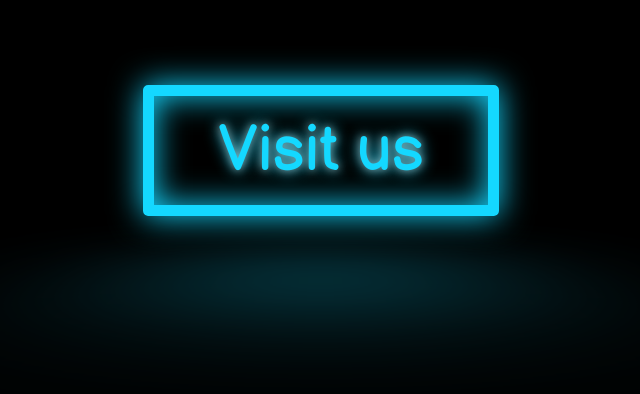
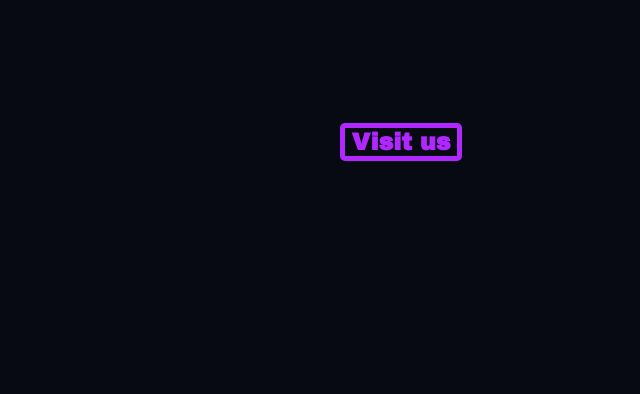
Before and after one commit to kongnoun/neonbutton.github.io, a plain HTML site: page index.html in a window 1280 px wide. Shown: the part 258-652 px from the top of the page, without its empty margins (239-879 px from the left). Drawn offline with Linux system fonts and the light colour scheme; a web font is replaced by a local one.

Commit message:
Add files via upload

```diff
--- a/index.html
+++ b/index.html
@@ -3,18 +3,20 @@
 <head>
     <meta charset="UTF-8">
     <meta name="viewport" content="width=device-width, initial-scale=1.0">
-    <title>Neon button effect Mora</title>
+    <title>Animation learning</title>
 
-    <!-- Link related for fonts and stylesheets -->
+    <!-- all related link -->
     <link rel="stylesheet" href="style.css">
 
-    <!-- google font -->
+    <!-- font related -->
     <link rel="preconnect" href="https://fonts.googleapis.com">
     <link rel="preconnect" href="https://fonts.gstatic.com" crossorigin>
-    <link href="https://fonts.googleapis.com/css2?family=Archivo+Black&family=Balsamiq+Sans:ital,wght@0,400;0,700;1,400;1,700&family=Jersey+15&family=Kalam:wght@300;400;700&family=Noto+Sans:ital,wght@0,100..900;1,100..900&family=Righteous&family=Teko:wght@300..700&display=swap" rel="stylesheet">
-
+    <link href="https://fonts.googleapis.com/css2?family=Archivo+Black&family=Jersey+15&family=Kalam:wght@300;400;700&family=Noto+Sans:ital,wght@0,100..900;1,100..900&family=Righteous&family=Teko:wght@300..700&display=swap" rel="stylesheet">
 </head>
 <body>
-    <a href="https://cost.uc.edu.kh" class="neon-button">Visit us</a>
+    <div class="container">
+        <button class="button">Visit us</button>
+      </div>
+
 </body>
 </html>
--- a/style.css
+++ b/style.css
@@ -1,9 +1,14 @@
-/* Declare color tags */
+.teko-uniquifier> {
+  font-family: "Teko", sans-serif;
+  font-optical-sizing: auto;
+  font-weight: 400;
+  font-style: normal;
+}
+
 :root {
-    --clr-neon: hsl(190 100% 54%);
-    --clr-bg: hsl(0, 0%, 0%);
-    --clr-light: hsl(0, 0%, 100%);
-
+    --clr-dark: #070a12;
+    --clr-light: #f9f9fb;
+    --clr-accent: #b027ff;
   }
 
   *,
@@ -12,73 +17,66 @@
     box-sizing: border-box;
   }
 
-body {
-    min-height: 100vh;
-    display: grid;
-    place-items: center;
-    background: var(--clr-bg);
-    font-family: 'Balsamiq Sans', sans-serif;
-    color: var(--clr-neon);
-    padding-right: 10em;
+  * {
+    font-family: 'Archivo Black', sans-serif;
   }
 
-.neon-button {
-    font-size: 4em;
+body {
+    margin: 0;
+    padding: 0;
+    line-height: 1.5;
+    word-spacing: 1.4px;
+    color: var(--clr-dark);
+    background-color: var(--clr-dark);
+}
 
-    display: inline-block;
-    cursor: pointer;
-    text-decoration: none;
-    color: var(--clr-neon) 4px;
-    border: var(--clr-neon) 0.185em solid; /*4px=0.125em*/
-    padding: 0.25em 1em;
+section {
+    display: flex;
+    flex-direction: column;
+    justify-content: center;
+    align-items: center;
+    height: 100vh;
+    overflow: hidden;
+  }
+
+h1 {
+    font-size: 25px;
+    /* border-bottom: 5px solid var(--clr-dark); */
+  }
+
+.container {
+    display: flex;
+    justify-content: center;
+    align-items: center;
+    height: 100vh; /* Adjust the height as needed */
+  }
+
+.button {
+    /* Add your button styles here */
+    font-family: 'Archivo Black', sans-serif;
+    font-size: 1.5em;
+    font-weight: 700;
+    padding: 20px, 40px;
+    color: var(--clr-accent);
+    background-color: var(--clr-dark);
+    border: 5px solid var(--clr-accent);
+    border-color: var(--clr-accent);
+    border-start-end-radius: 5px solid var(--clr-accent);
     border-radius: 5px;
 
-    text-shadow: 0 0 0.125em hsl(0 0% 100% / 0.5), 0 0 0.25em currentColor;
-
-    box-shadow: inset 0 0 0.5em 0 var(--clr-neon), 0 0 0.5em 0 var(--clr-neon); /*inset is use for what gonna happend in the border, etc */
-
-
-
-    /* Transform after hover */
+    /* transition-quotation-mark */
     transition-property: transform;
-    transition-duration: 0.5s;
+    transition-duration: 0.35s;
     transition-timing-function: ease;
     transition-delay: 0s;
-    transition: transform 0.5s; background-color: 1s; color: 0.7s;
-
-
-    position: relative;
-
-}
-
-.neon-button::before {
-    content: '';
-    position: absolute;
-    background-color: var(--clr-neon);
-    color: var(--clr-neon);
-    color: white;
-    pointer-events: none;
-    top: 120%;
-    left: 0;
-    width: 100%;
-    height: 100%;
-
-    /* The reflection css code for reflection of the element or button */
-    transform:  perspective(3em) rotateX(45deg) scale(1, 0.35);
-    filter: blur(2em);
-
-    opacity: 0.7;
+    transition: transform 0.35s; background-color: 1s; color: 0.7s;
   }
 
 
-.neon-button:hover {
+.button:hover {
     transform: translateY(-15px);
-    transform: scale(1.05);
-    background-color: var(--clr-neon);
+    transform: scale(1.2);
+    background-color: var(--clr-accent);
     color: var(--clr-light);
-    opacity: 1.25;
-
-
-
 
 }
```
Lines whose indentation alone changed are shown as unchanged.
